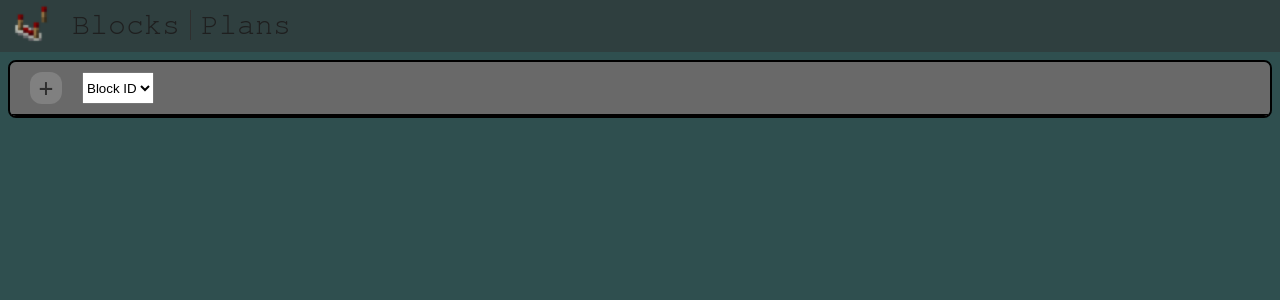
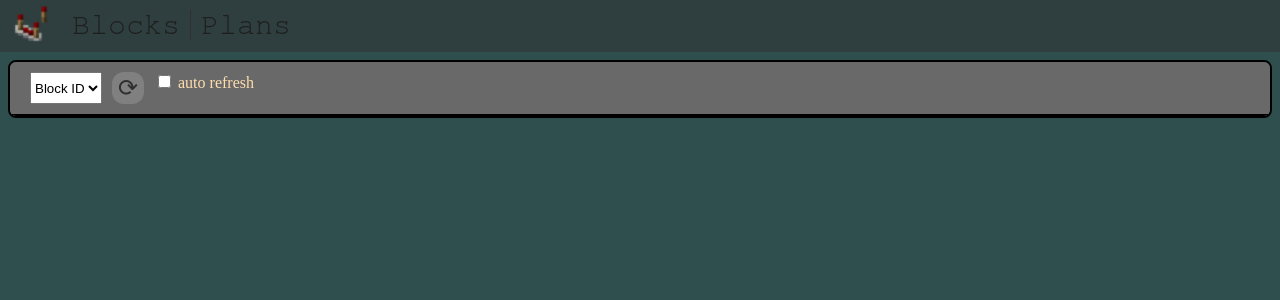
Before and after one commit to MdeKool/NicheRedstone, a FastAPI app: page /blocks/ in a window 1280 px wide. Shown: the top 300 px of the page. Run offline with FastAPI, Linux system fonts and the light colour scheme.

Commit message:
Removed block add button, Added reload and auto-reload options

```diff
--- a/templates/partials/blocks.html
+++ b/templates/partials/blocks.html
@@ -12,21 +12,27 @@ Blocks
 {% endblock %}
 
 {% block javascript %}
+    <script src="https://code.jquery.com/jquery-3.7.1.js"></script>
     <script defer src="/js/blocks.js" type="text/javascript"></script>
 {% endblock %}
 
 {% block main %}
     <div id="blocks-container">
         <div id="action-bar">
-            <button id="block-add" class="actions">+</button>
-            <select id="block-sort" class="actions">
+            <select id="blocks-sort" class="actions">
                 <option value="block_id">Block ID</option>
                 <option value="owner">Owner</option>
             </select>
+            <button id="blocks-reload">&#x27F3;</button>
+            <label class="actions switch">
+                <input type="checkbox" id="auto-reload">
+                <span class="slider"></span>
+                auto refresh
+            </label>
         </div>
         <div id="blocks">
             {% for b in blocks %}
-                {{ block(b.block_id[-12:], b.owner_id[-12:]) }}
+                {{ block(b.block_id, b.owner_id[-12:]) }}
             {% endfor %}
         </div>
     </div>
```
